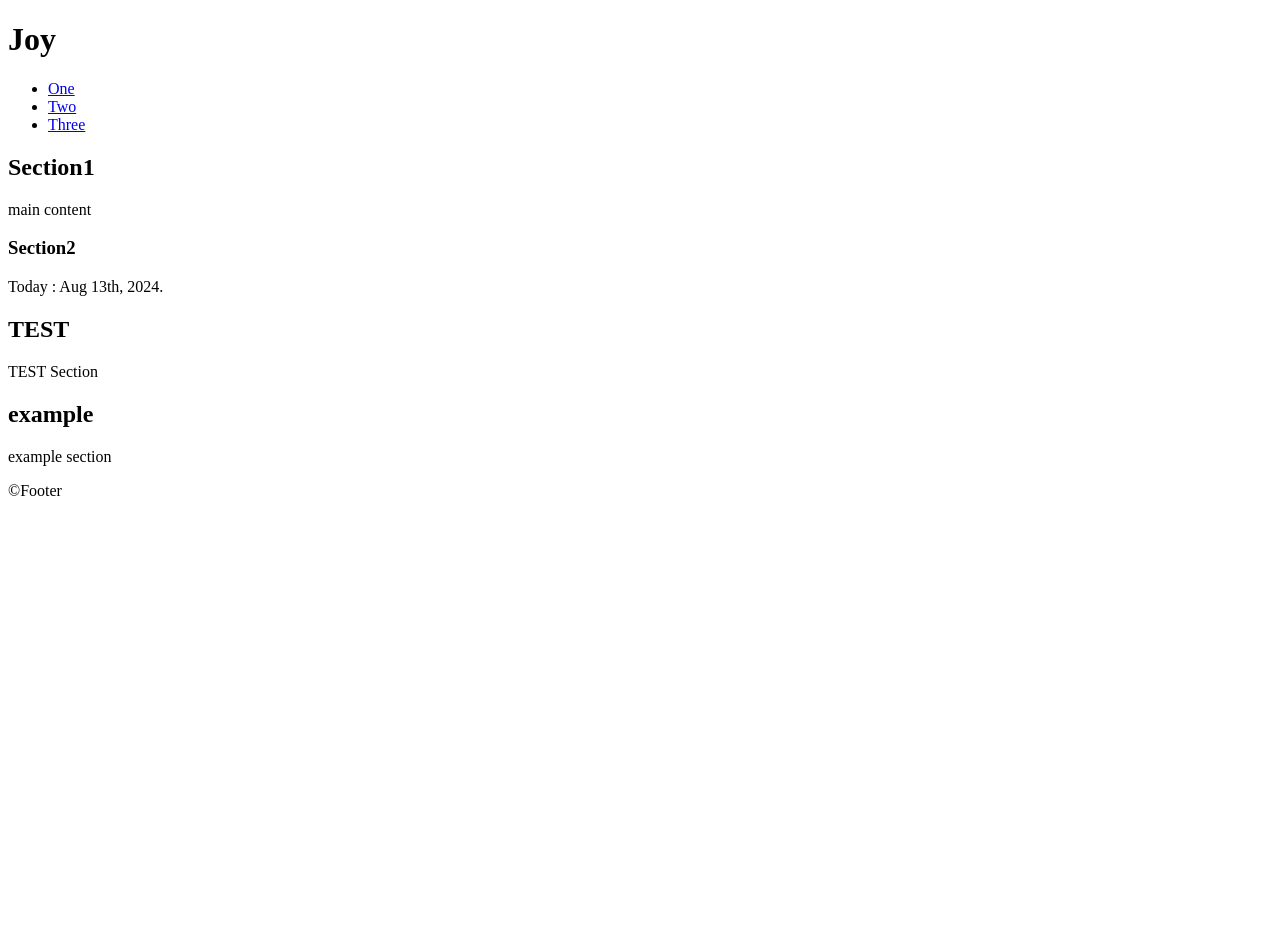
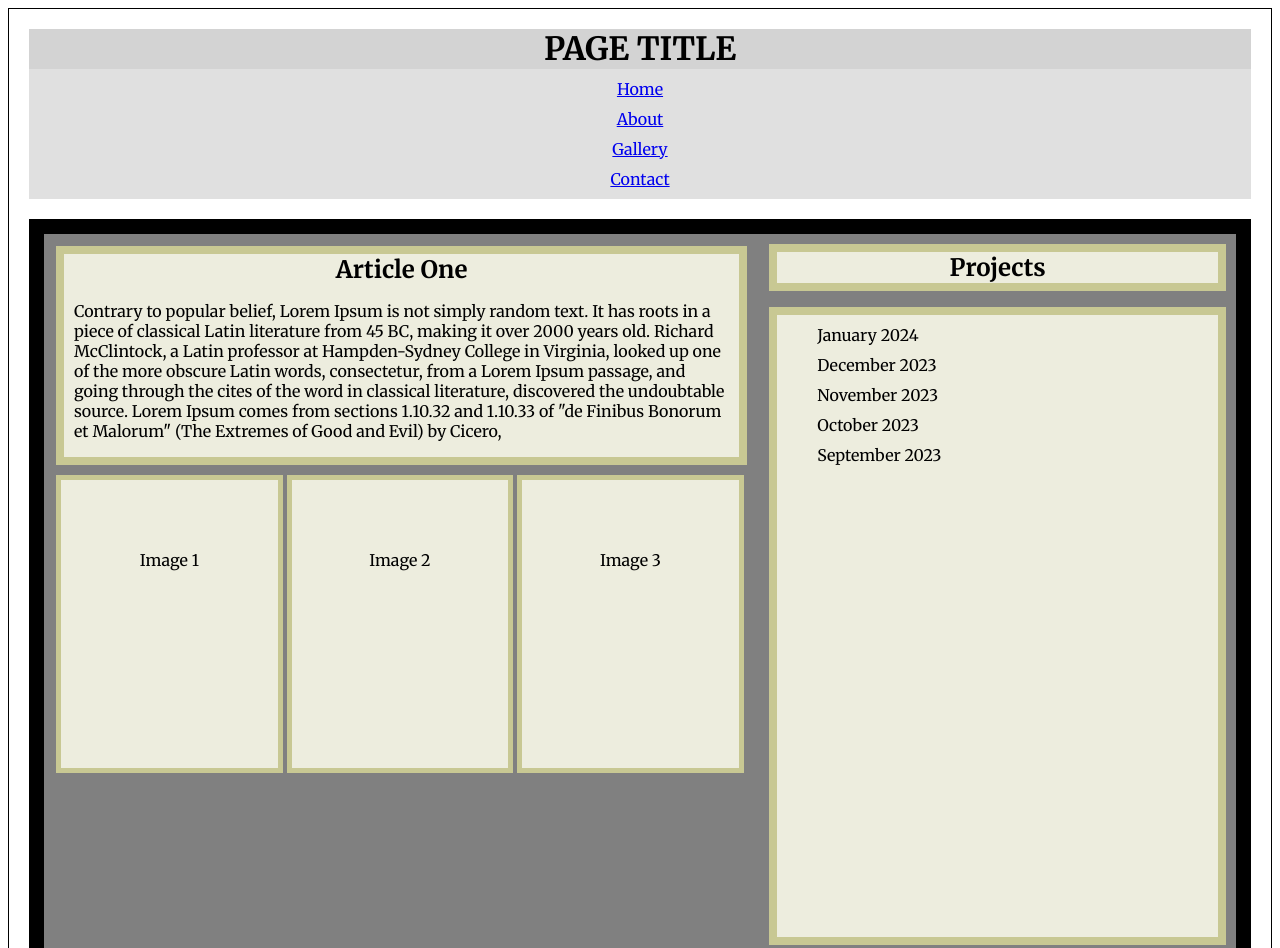
Before and after one commit to joyy-frontend/basic-html-css-example, a plain HTML site: page index.html in a window 1280 px wide. Shown: the top 948 px of the page. Before the commit the page ends 800 px from the top, so only its background shows below. Drawn offline with Linux system fonts and the light colour scheme.

Commit message:
css homework

```diff
--- a/index.html
+++ b/index.html
@@ -2,45 +2,65 @@
 <html lang="en">
 
 <head>
+  <title>Document</title>
   <meta charset="UTF-8">
   <meta name="viewport" content="width=device-width, initial-scale=1.0">
-  <title>Document</title>
+  <link rel="stylesheet" href="./style.css" />
+  <style>
+    @import url('https://fonts.googleapis.com/css2?family=Merriweather:ital,wght@0,300;0,400;0,700;0,900;1,300;1,400;1,700;1,900&display=swap');
+  </style>
 </head>
 
 <body>
-  <!-- Header -->
   <header>
-    <h1>Joy</h1>
+    <h1>PAGE TITLE</h1>
   </header>
-  <!-- Nav -->
-  <nav aria-label="navigation">
+  <nav>
     <ul>
-      <li><a href="#">One</a></li>
-      <li><a href="#">Two</a></li>
-      <li><a href="#">Three</a></li>
+      <li class="menu"><a href="#">Home</a></li>
+      <li class="menu"><a href="#">About</a></li>
+      <li class="menu"><a href="#">Gallery</a></li>
+      <li class="menu"><a href="#">Contact</a></li>
     </ul>
   </nav>
-  <!-- Main -->
-  <main>
-    <section>
-      <h2>Section1</h2>
-      <p>main content</p>
-      <h3>Section2</h3>
-      <p>Today : <time datetime="2024-08-13">Aug 13th, 2024</time>.</p>
-    </section>
-    <article>
-      <h2>TEST</h2>
-      <p>TEST Section</p>
-    </article>
-  </main>
-  <!-- aside -->
-  <aside>
-    <h2>example</h2>
-    <p>example section</p>
-  </aside>
+  <div class="container">
+    <div class="left">
+      <div class="color-area">
+        <h2>Article One</h2>
+        <p>Contrary to popular belief, Lorem Ipsum is not simply random text. It has roots in a piece of
+          classical Latin
+          literature
+          from 45 BC, making it over 2000 years old. Richard McClintock, a Latin professor at Hampden-Sydney College in
+          Virginia,
+          looked up one of the more obscure Latin words, consectetur, from a Lorem Ipsum passage, and going through the
+          cites of
+          the word in classical literature, discovered the undoubtable source. Lorem Ipsum comes from sections 1.10.32
+          and
+          1.10.33
+          of "de Finibus Bonorum et Malorum" (The Extremes of Good and Evil) by Cicero, </p>
+      </div>
+      <div class="image-area">
+        <span class="image">Image 1</span>
+        <span class="image">Image 2</span>
+        <span class="image">Image 3</span>
+      </div>
+    </div>
+    <div class="right">
+      <div class="right-area">
+        <h2>Projects</h2>
+      </div>
+      <ul>
+        <li>January 2024</li>
+        <li>December 2023</li>
+        <li>November 2023</li>
+        <li>October 2023</li>
+        <li>September 2023</li>
+      </ul>
+    </div>
+  </div>
   <!-- Footer -->
   <footer>
-    <p>&copy;Footer</p>
+    <div class="text">&copy;@2024 My Webpage | <a href="#">Privacy Policy</a></div>
   </footer>
 </body>
 
--- /dev/null
+++ b/style.css
@@ -0,0 +1,113 @@
+* {
+  box-sizing: border-box;
+}
+
+body {
+  border: 1px solid black;
+  padding: 20px;
+  font-family: 'Merriweather', Arial, Helvetica, sans-serif;
+}
+
+h1 {
+  margin: 0;
+}
+
+header {
+  background-color: lightgrey;
+  text-align: center;
+  margin: 0;
+}
+
+nav {
+  display: table;
+  width: 100%;
+  background: #E0E0E0;
+}
+
+nav > ul {
+  vertical-align: middle;
+  margin: 0;
+  padding: 0;
+  text-align: center;
+}
+
+li {
+  display: block;
+  margin: 10px 0;
+}
+
+.container {
+  width: 100%;
+  height: 100vh;
+  border: 15px solid black;
+  margin: 20px 0;
+}
+.color-area {
+  border: 8px solid #c8c893;
+  padding: 0 10px;
+  background-color: rgb(237, 237, 222);
+}
+
+.left {
+  border: 12px solid grey;
+  background-color: grey;
+  float: left;
+  width: 60%;
+  height: 100%;
+}
+
+.right {
+  background-color: grey;
+  padding: 10px 10px;
+  float: right;
+  width: 40%;
+  height: 100%;
+}
+
+.right > ul {
+  height: 85%;
+}
+
+.right .right-area h2 {
+  border: 8px solid #c8c893;
+  background-color: rgb(237, 237, 222);
+}
+
+.right > ul {
+  border: 8px solid #c8c893;
+  background-color: rgb(237, 237, 222);
+}
+.image-area {
+  height: 100%;
+}
+.image {
+  display: inline-block;
+  width: 32.81%;
+  height: 100px;
+  box-sizing: border-box;
+  text-align: center;
+  vertical-align: middle;
+  border: 5px solid #c8c893;
+  margin: 10px 0;
+  background-color: rgb(237, 237, 222);
+  padding: 70px 0;
+  height: 40%;
+}
+
+h2 {
+  text-align: center;
+  margin: 0;
+}
+
+.right h2 {
+  border: 1px solid #FFFFCC;
+}
+
+footer {
+  background-color: lightgrey;
+}
+
+footer > .text {
+  text-align: center;
+  padding: 40px 0;
+}
```
